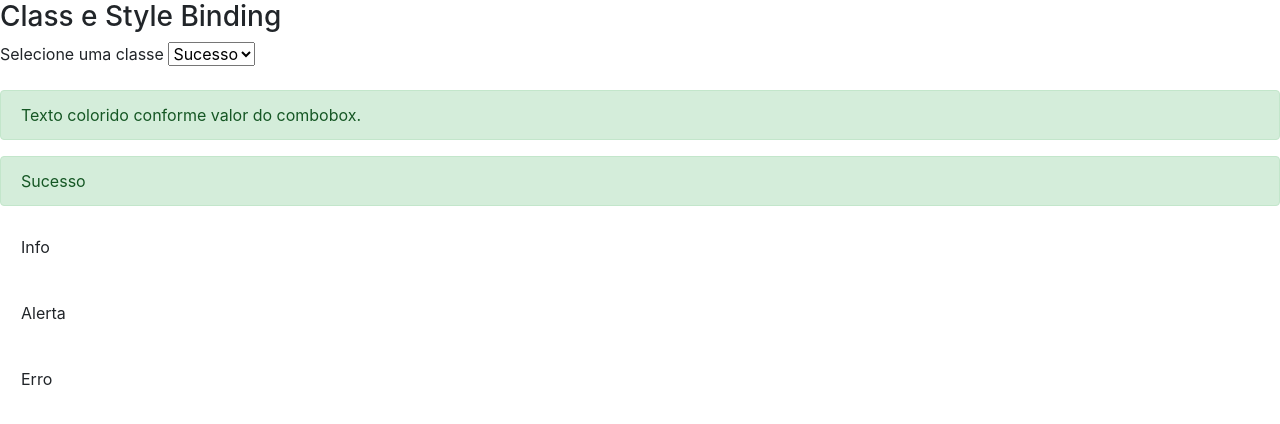
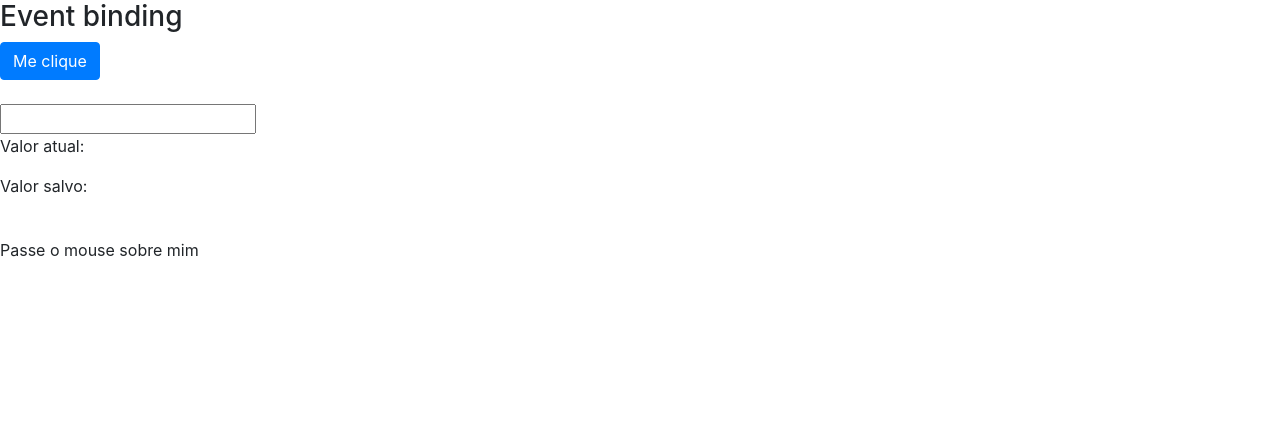
Before and after one commit to edulima2412/budget-app, an Angular app in the folder data-binding/: page / in a window 1280 px wide. Shown: the top 424 px of the page. Built offline with nearby package versions, Linux system fonts and the light colour scheme.

Commit message:
event binding

```diff
--- a/data-binding/src/app/data-binding/data-binding.component.css
+++ b/data-binding/src/app/data-binding/data-binding.component.css
@@ -0,0 +1,4 @@
+.highlight {
+    background-color: yellow;
+    font-weight: bold;
+}
--- a/data-binding/src/app/data-binding/data-binding.component.html
+++ b/data-binding/src/app/data-binding/data-binding.component.html
@@ -13,7 +13,7 @@
         <img [src]="urlImagem" />
     </article> -->
 
-  <article>
+  <!-- <article>
     <h3>Class e Style Binding</h3>
     <div>
       Selecione uma classe
@@ -66,5 +66,29 @@
         Esse texto somente aparece em caso de erro.
       </div>
     </div>
+  </article> -->
+  <article>
+    <h3>Event binding</h3>
+    <div>
+      <button (click)="botaoClicado()" class="btn btn-primary">
+        Me clique
+      </button>
+      <br /><br />
+      <input
+        type="text"
+        (keyup)="onKeyUp($event)"
+        (keyup.enter)="salvarValor(campoInput.value)"
+        #campoInput
+      />
+      <p>Valor atual: {{ valorAtual }}</p>
+      <p>Valor salvo: {{ valorSalvo }}</p>
+      <br />
+      <span
+        (mouseover)="onMouseOverOut()"
+        (mouseout)="onMouseOverOut()"
+        [class.highlight]="isMouseOver"
+        >Passe o mouse sobre mim</span
+      >
+    </div>
   </article>
 </section>
--- a/data-binding/src/app/data-binding/data-binding.component.ts
+++ b/data-binding/src/app/data-binding/data-binding.component.ts
@@ -10,6 +10,9 @@ export class DataBindingComponent implements OnInit {
   url: string = 'http//google.com';
   cursoAngular: boolean = true;
   urlImagem: string = 'http://lorempixel.com/400/200/nature/';
+  valorAtual: string;
+  valorSalvo: string;
+  isMouseOver: boolean = false;
 
   getValor(){
     return 1;
@@ -19,6 +22,23 @@ export class DataBindingComponent implements OnInit {
     return true;
   }
 
+  botaoClicado(){
+    alert('Botao clicado!');
+  }
+
+  onKeyUp(evento: KeyboardEvent){
+    console.log();
+    this.valorAtual = (<HTMLInputElement>evento.target).value;
+  }
+
+  salvarValor(valor){
+    this.valorSalvo = valor;
+  }
+
+  onMouseOverOut(){
+    this.isMouseOver = !this.isMouseOver;
+  }
+
   constructor() { }
 
   ngOnInit(): void {
```
